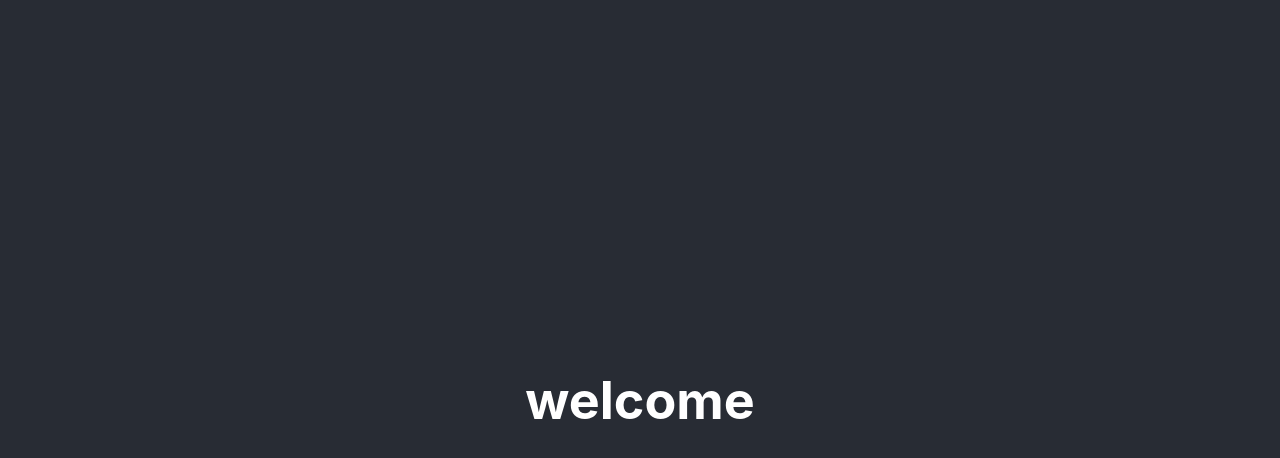
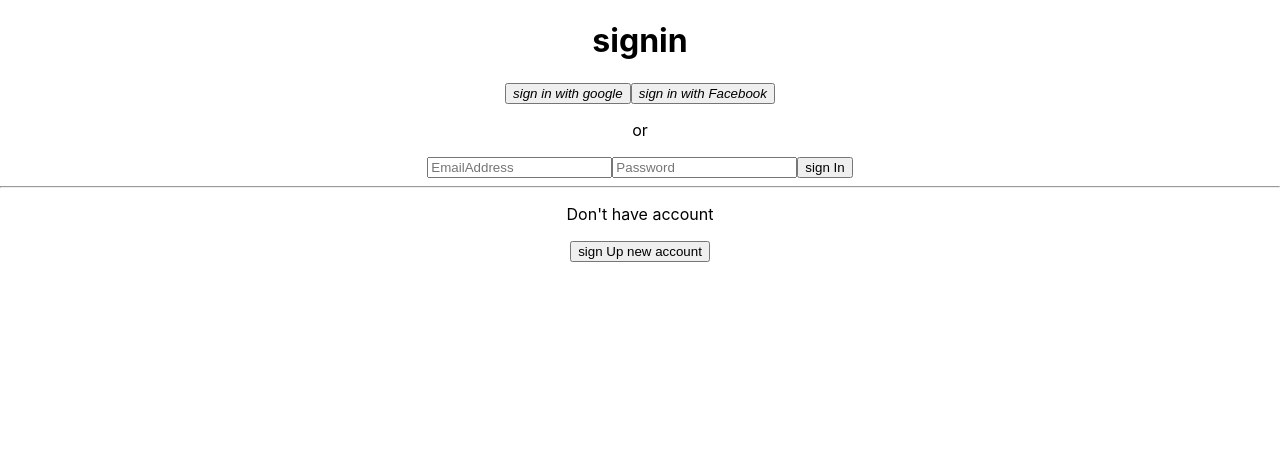
Before and after one commit to MaryyamSalah/Healig, a React (Create React App) app: page /login in a window 1280 px wide. Shown: the top 458 px of the page. Built offline with nearby package versions, Linux system fonts and the light colour scheme.

Commit message:
routing the pages

```diff
--- a/package.json
+++ b/package.json
@@ -10,6 +10,7 @@
     "react": "^18.2.0",
     "react-dom": "^18.2.0",
     "react-redux": "^8.0.5",
+    "react-router-dom": "^6.8.1",
     "react-scripts": "5.0.1",
     "redux": "^4.2.1",
     "redux-logger": "^3.0.6",
--- a/src/App.js
+++ b/src/App.js
@@ -1,13 +1,23 @@
-
 import './App.css';
+import { BrowserRouter,Route, Routes } from 'react-router-dom';
+import Home from './Pages/home';
+import Login from './Pages/login';
+import Register from './Pages/register';
 
 function App() {
   return (
+    <BrowserRouter>
     <div className="App">
-      <header className="App-header">
-       <h1>welcome</h1>
-      </header>
+     <Routes>
+     <Route path="/" element={<Home />} />
+     <Route path="/login" element={<Login />} />
+     <Route path="/register" element={<Register />} />
+
+
+      </Routes>
     </div>
+
+    </BrowserRouter>
   );
 }
 
--- /dev/null
+++ b/src/Pages/home.js
@@ -0,0 +1,11 @@
+import React from 'react'
+
+const Home = () => {
+  return (
+    <div>
+      <h1>home</h1>
+    </div>
+  )
+}
+
+export default Home
--- /dev/null
+++ b/src/Pages/login.js
@@ -0,0 +1,69 @@
+import React ,{useState,useEffect} from 'react';
+import { useDispatch,useSelector } from 'react-redux';
+import {useHistory ,Link} from 'react-router-dom'
+const Login = () => {
+    // const [state,useState]=useState({
+    //     email:'',
+    //     password:'',
+    //   })
+    //   const {email,password}=state;
+    const handleGoogleSignIn= ()=>{}
+    const handleFBSignIn= ()=>{}
+
+    const handleSubmit= ()=>{}
+    const handleChange= ()=>{}
+
+
+
+
+
+
+    return (
+        <div>
+          <div id='logreg-from'>
+            <form className='form-signin' onSubmit={handleSubmit}>
+               <h1>signin</h1>
+               <div>
+                 <button type='button' onClick={handleGoogleSignIn}>
+                  <span>
+                    <i className='fab fa-google-plus-g '>sign in with google</i>
+                  </span>
+                 </button>
+                 <button type='button' onClick={handleFBSignIn}>
+                  <span>
+                    <i className='fab fa-google-plus-g '>sign in with Facebook</i>
+                  </span>
+                 </button>
+                 <p>or</p>
+                 <input
+                 type='email'
+                id='inputEmail'
+                placeholder='EmailAddress'
+                name='email'
+                onChange={handleChange}
+                // value={email}
+                required
+                 />
+                 <input
+                 type='password'
+                id='inputpassword'
+                placeholder='Password'
+                name='password'
+                onChange={handleChange}
+                // value={password}
+                required
+                 />
+                 <button type='submit'>sign In</button>
+                 <hr/>
+                 <p>Don't have account</p>
+                 <Link to='/register'>
+                  <button type='submit'>sign Up new account</button>
+                 </Link>
+               </div>
+            </form>
+           </div>
+        </div>
+      )
+    }
+
+    export default Login
--- /dev/null
+++ b/src/Pages/register.js
@@ -0,0 +1,69 @@
+import React ,{useState,useEffect} from 'react';
+import { useDispatch,useSelector } from 'react-redux';
+import {useHistory ,Link} from 'react-router-dom'
+const Register = () => {
+    // const [state,useState]=useState({
+    //     email:'',
+    //     password:'',
+    //   })
+    //   const {email,password}=state;
+    const handleGoogleSignIn= ()=>{}
+    const handleFBSignIn= ()=>{}
+
+    const handleSubmit= ()=>{}
+    const handleChange= ()=>{}
+
+
+
+
+
+
+    return (
+        <div>
+          <div id='logreg-from'>
+            <form className='form-signin' onSubmit={handleSubmit}>
+               <h1>signin</h1>
+               <div>
+                 <button type='button' onClick={handleGoogleSignIn}>
+                  <span>
+                    <i className='fab fa-google-plus-g '>sign in with google</i>
+                  </span>
+                 </button>
+                 <button type='button' onClick={handleFBSignIn}>
+                  <span>
+                    <i className='fab fa-google-plus-g '>sign in with Facebook</i>
+                  </span>
+                 </button>
+                 <p>or</p>
+                 <input
+                 type='email'
+                id='inputEmail'
+                placeholder='EmailAddress'
+                name='email'
+                onChange={handleChange}
+                // value={email}
+                required
+                 />
+                 <input
+                 type='password'
+                id='inputpassword'
+                placeholder='Password'
+                name='password'
+                onChange={handleChange}
+                // value={password}
+                required
+                 />
+                 <button type='submit'>sign In</button>
+                 <hr/>
+                 <p>Don't have account</p>
+                 <Link to='/register'>
+                  <button type='submit'>sign Up new account</button>
+                 </Link>
+               </div>
+            </form>
+           </div>
+        </div>
+      )
+    }
+
+    export default Register
```
Also changed, not shown: 1 other file (tests, documents, lock files or other folders).
